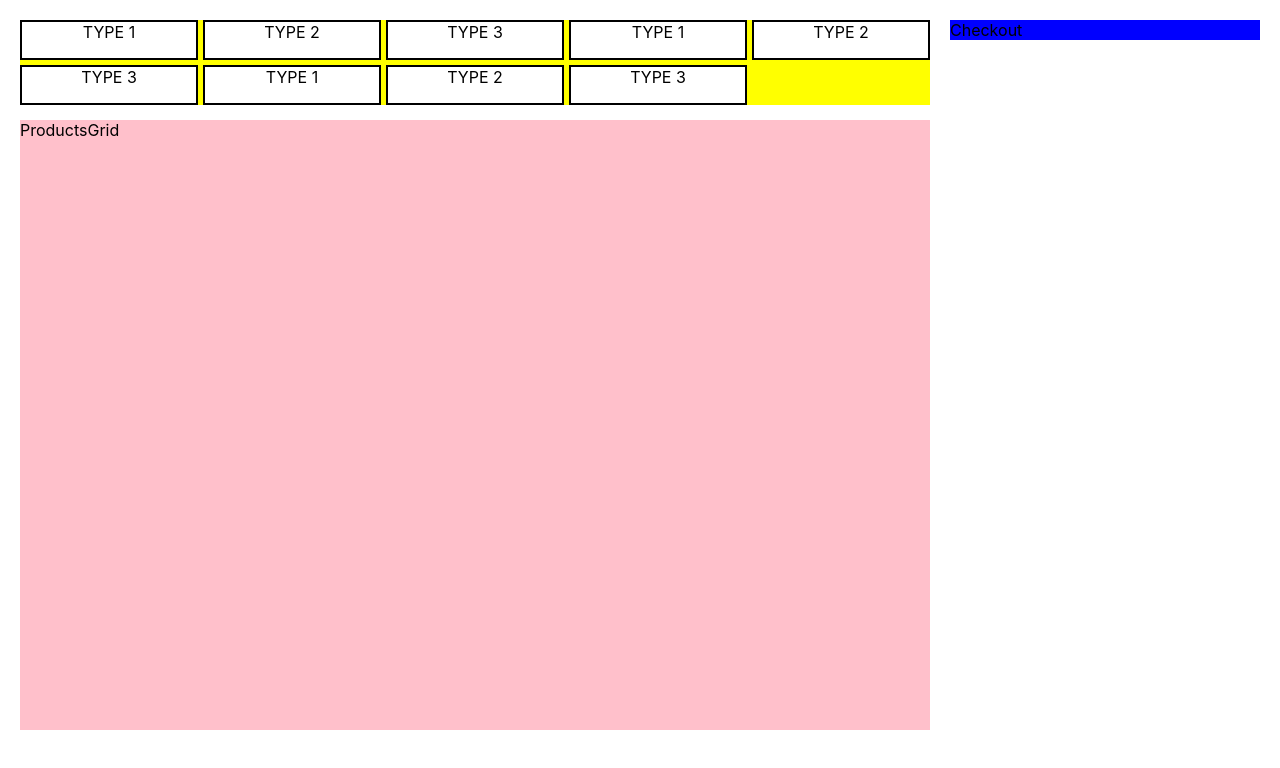
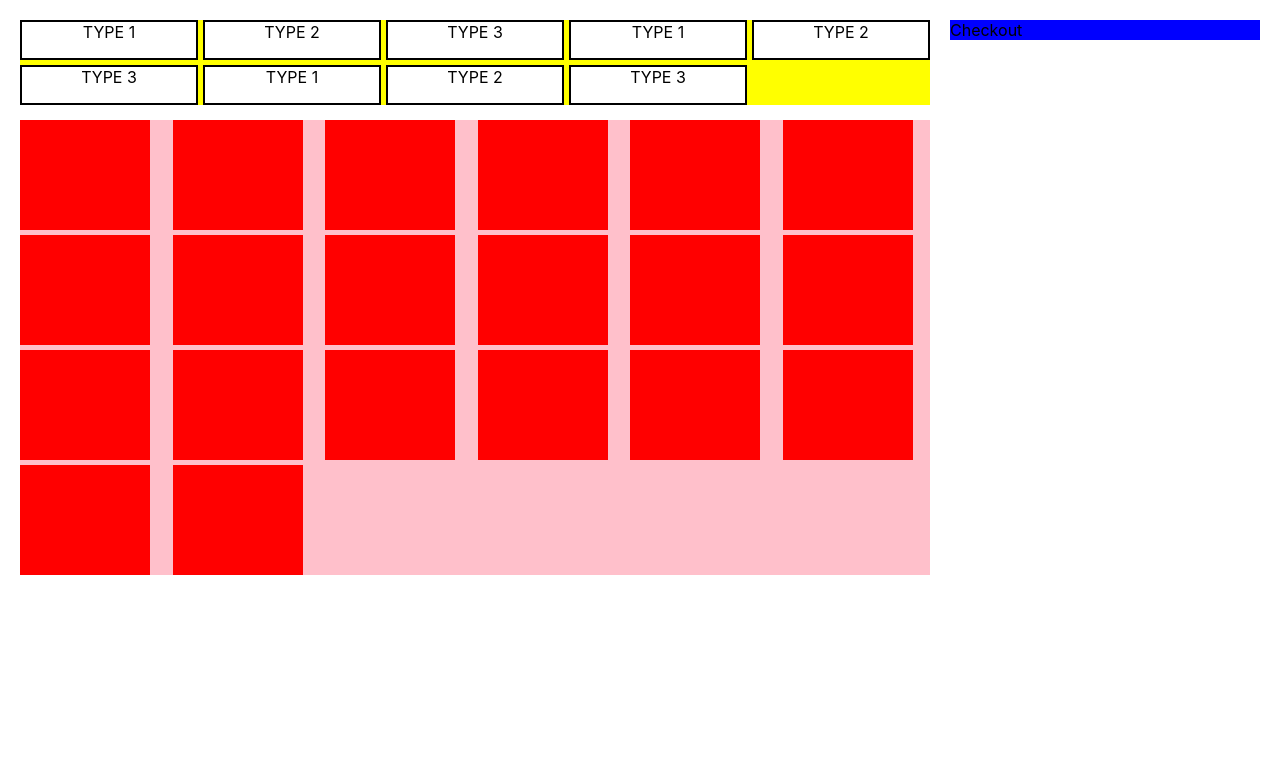
Before and after one commit to joao-vasconcelos/pos, a Next.js app: page /pos in a window 1280 px wide. Shown: the top 768 px of the page. Built offline with nearby package versions, Linux system fonts and the light colour scheme.

Commit message:
Product Cards

```diff
--- /dev/null
+++ b/components/ProductCard.js
@@ -0,0 +1,5 @@
+import styles from '../styles/ProductCard.module.css';
+
+export default function ProductCard() {
+  return <div className={styles.container}></div>;
+}
--- a/components/ProductsGrid.js
+++ b/components/ProductsGrid.js
@@ -1,5 +1,29 @@
+import ProductCard from './ProductCard';
 import styles from '../styles/ProductsGrid.module.css';
 
 export default function ProductsGrid() {
-  return <div className={styles.container}>ProductsGrid</div>;
+  return (
+    <div className={styles.container}>
+      <ProductCard></ProductCard>
+      <ProductCard></ProductCard>
+      <ProductCard></ProductCard>
+      <ProductCard></ProductCard>
+      <ProductCard></ProductCard>
+      <ProductCard></ProductCard>
+      <ProductCard></ProductCard>
+      <ProductCard></ProductCard>
+      <ProductCard></ProductCard>
+      <ProductCard></ProductCard>
+      <ProductCard></ProductCard>
+      <ProductCard></ProductCard>
+      <ProductCard></ProductCard>
+      <ProductCard></ProductCard>
+      <ProductCard></ProductCard>
+      <ProductCard></ProductCard>
+      <ProductCard></ProductCard>
+      <ProductCard></ProductCard>
+      <ProductCard></ProductCard>
+      <ProductCard></ProductCard>
+    </div>
+  );
 }
--- /dev/null
+++ b/styles/ProductCard.module.css
@@ -0,0 +1,5 @@
+.container {
+  background-color: red;
+  width: 130px;
+  height: 110px;
+}
--- a/styles/ProductsGrid.module.css
+++ b/styles/ProductsGrid.module.css
@@ -1,4 +1,8 @@
 .container {
   background-color: pink;
-  height: 610px;
+  display: grid;
+  place-items: stretch;
+  place-content: stretch;
+  grid-template-columns: repeat(auto-fit, minmax(130px, 1fr));
+  gap: 5px;
 }
```
